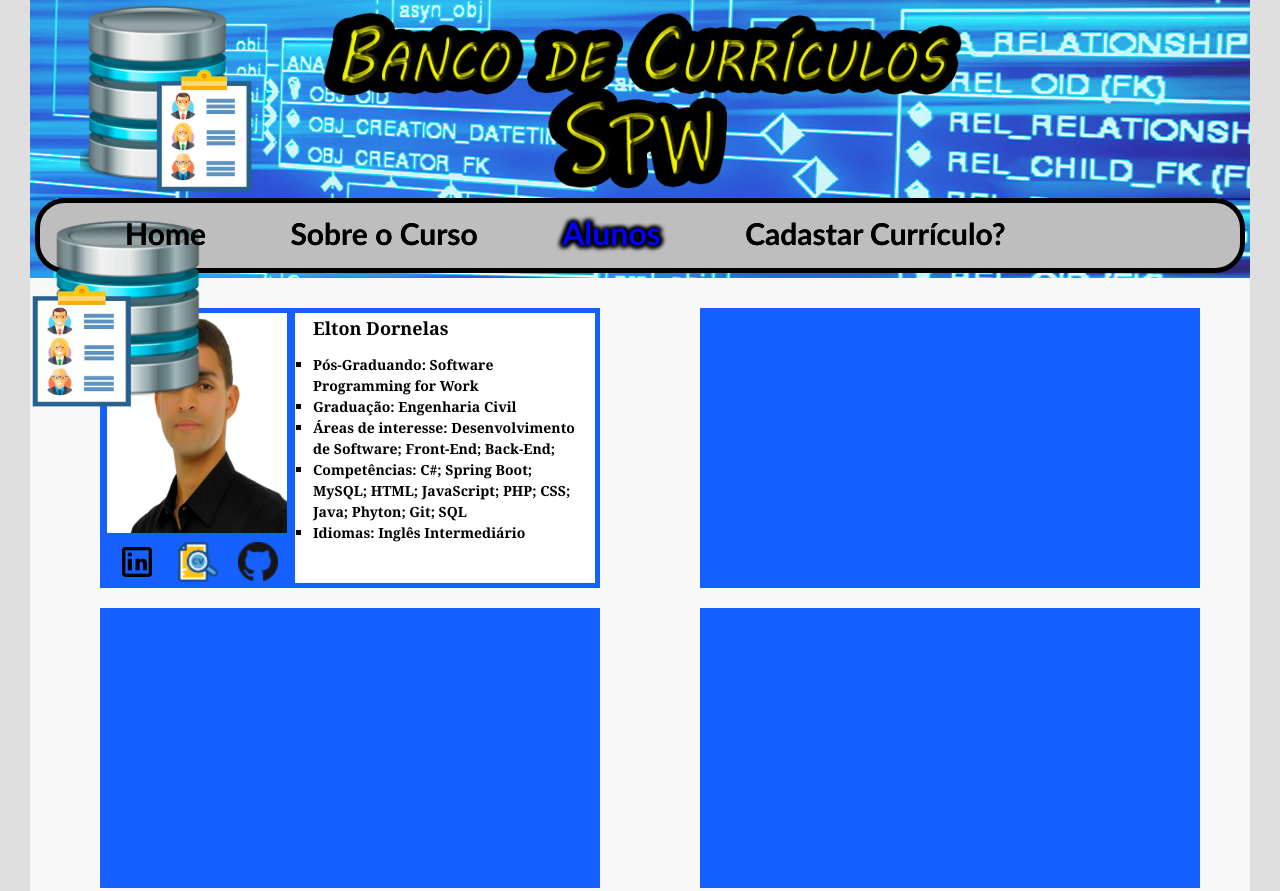
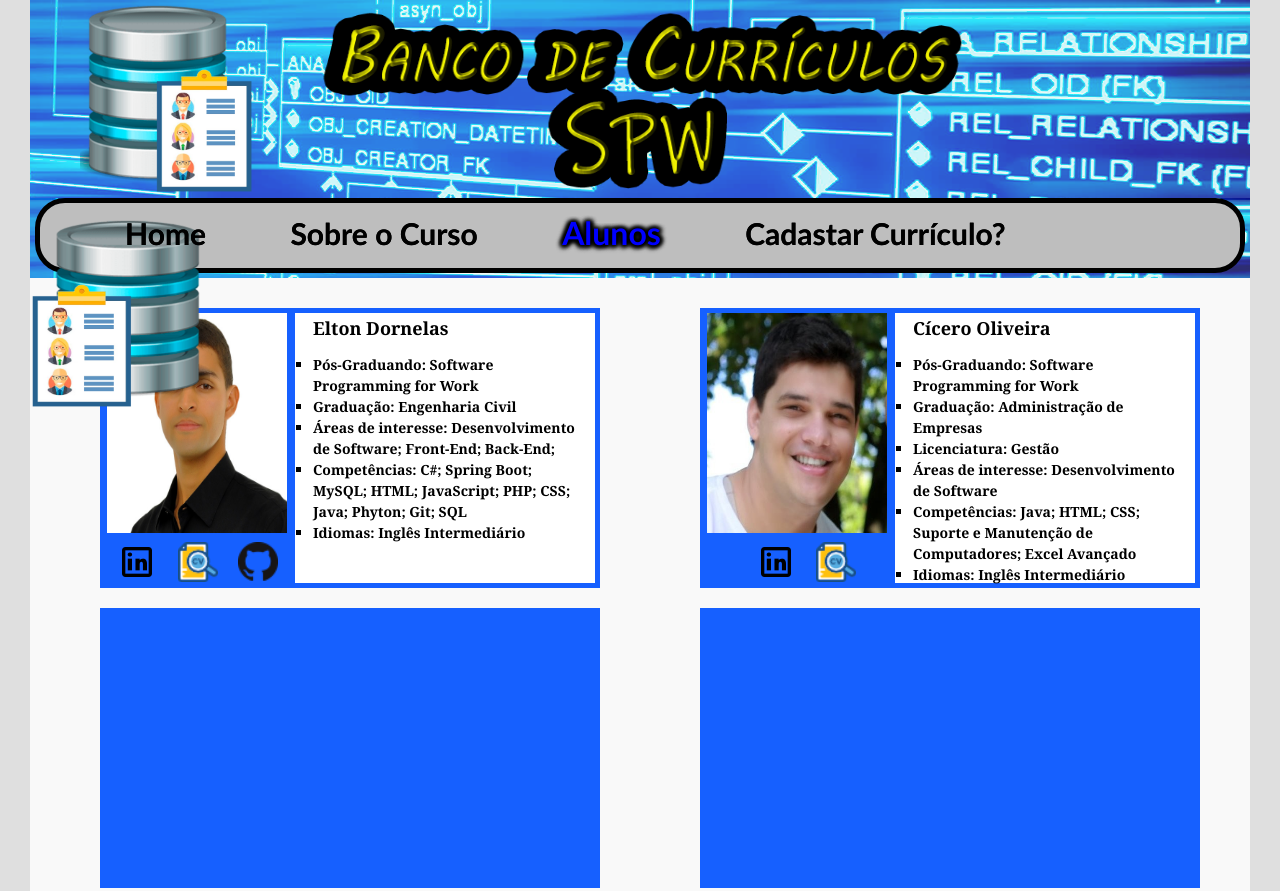
Before and after one commit to chenrique13/Programacao_Web, a plain HTML site: page SiteProjeto/AlunosPag2.html in a window 1280 px wide. Shown: the top 891 px of the page. Drawn offline with Linux system fonts and the light colour scheme.

Commit message:
Update AlunosPag2.html

```diff
--- a/SiteProjeto/AlunosPag2.html
+++ b/SiteProjeto/AlunosPag2.html
@@ -39,7 +39,27 @@
       <div id="colunaS4" class="fColunaS"> </div>
     </div>
     <div id="coluna2" class="fColunasP">
-      <div id="colunaS5" class="fColunaS"> </div>
+      <div id="colunaS5" class="fColunaS">
+
+		<div id="fotoC5" class="fFotos"> <img src="img/Cicero.jpg" alt="foto" width="180" height="220"> <br>
+          <center>
+            <a href="https://www.linkedin.com/in/c%C3%ADcero-oliveira-08b698128/" title="LinkedIn" target="_blank"><img src="img/linkedin2.png" alt="linkedin" width="40" height="40"></a> <a href="Pdf/Currículo Cícero Oliveira.pdf" title="Currículo" target="_blank"><img src="img/curriculum.png" alt="Curriculo" width="40" height="40"></a>
+          </center>
+        </div>
+        <div id="DescricaoC5" class="fDescricao">
+          <h3>Cícero Oliveira</h3>
+          <ul>
+            <li>Pós-Graduando: Software Programming for Work</li>
+            <li>Graduação: Administração de Empresas</li>
+			 <li>Licenciatura: Gestão</li>
+            <li>Áreas de interesse: Desenvolvimento de Software</li>
+            <li>Competências: Java; HTML; CSS; Suporte e Manutenção de Computadores; Excel Avançado</li>
+            <li>Idiomas: Inglês Intermediário</li>
+          </ul>
+        </div>
+
+
+		</div>
       <div id="colunaS6" class="fColunaS"> </div>
       <div id="colunaS7" class="fColunaS"> </div>
       <div id="colunaS8" class="fColunaS"> </div>
```
